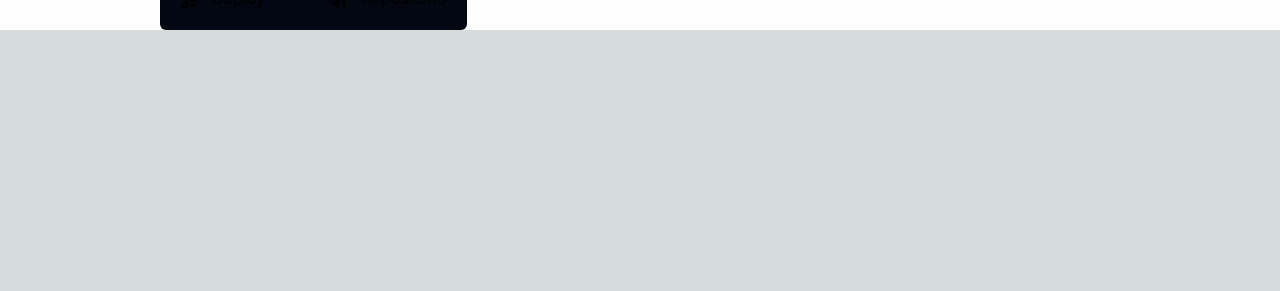
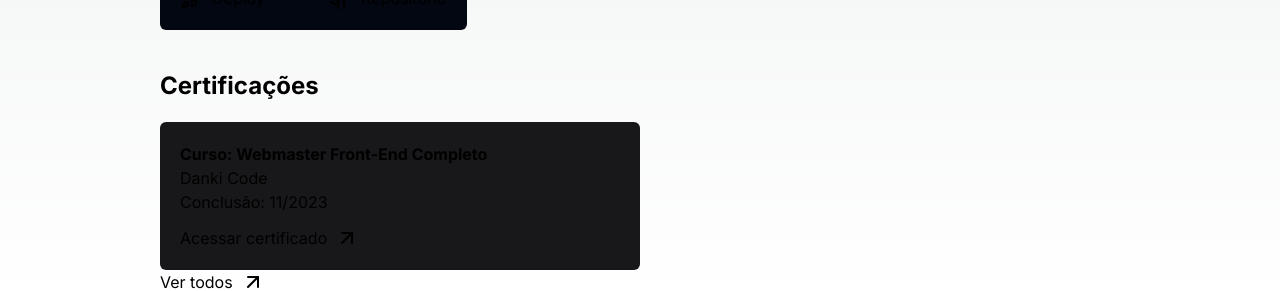
Before and after one commit to emanueltavecia/portfolio, a Next.js app: page / in a window 1280 px wide. Shown: the part 1114-1405 px from the top of the page. Before the commit the page ends 1144 px from the top, so only its background shows below. Built offline with nearby package versions, Linux system fonts and the light colour scheme.

Commit message:
create certificate card

```diff
--- /dev/null
+++ b/src/app/components/certificate-card.tsx
@@ -0,0 +1,23 @@
+import { ArrowUpRight } from 'lucide-react'
+
+interface CertificateCardProps {
+  certificate: {
+    name: string
+    issuer: string
+    status: string
+    url: string
+  }
+}
+
+export function CertificateCard({ certificate }: CertificateCardProps) {
+  return (
+    <div className="bg-zinc-900 rounded-md p-5">
+      <p className="font-bold">{certificate.name}</p>
+      <p>{certificate.issuer}</p>
+      <p>{certificate.status}</p>
+      <a className="flex gap-2 group mt-3" href={certificate.url} target="_blank">
+      Acessar certificado <ArrowUpRight className="transition-all duration-200 group-hover:translate-x-0.5 group-hover:-translate-y-0.5"/>
+    </a>
+    </div>
+  )
+}
--- a/src/app/page.tsx
+++ b/src/app/page.tsx
@@ -1,6 +1,8 @@
-import { Header } from "./components/header";
-import { About } from "./components/about";
-import { ProjectCard } from "./components/project-card";
+import { Header } from "./components/header"
+import { About } from "./components/about"
+import { ProjectCard } from "./components/project-card"
+import { CertificateCard } from "./components/certificate-card"
+import { ArrowUpRight } from 'lucide-react'
 
 export default function Home() {
   return (
@@ -40,6 +42,25 @@
 
           </div>
         </div>
+
+        <div id="certificates">
+          <h2 className="text-2xl font-bold mb-5 text-center md:text-left">Certificações</h2>
+
+          <div className="grid grid-cols-1 md:grid-cols-2">
+            <CertificateCard certificate={{
+              name: 'Curso: Webmaster Front-End Completo',
+              issuer: 'Danki Code',
+              status: 'Conclusão: 11/2023',
+              url: 'https://github.com/emanueltavecia/certificates/blob/main/DankiCode%20-%20Webmaster%20Front-End%20Completo.pdf'
+            }} />
+          </div>
+
+          <div>
+            <a className="flex gap-2 group" href="https://github.com/emanueltavecia/certificates" target="_blank">
+              Ver todos <ArrowUpRight className="transition-all duration-200 group-hover:translate-x-0.5 group-hover:-translate-y-0.5"/>
+            </a>
+          </div>
+        </div>
       </main>
     </div>
   );
```
